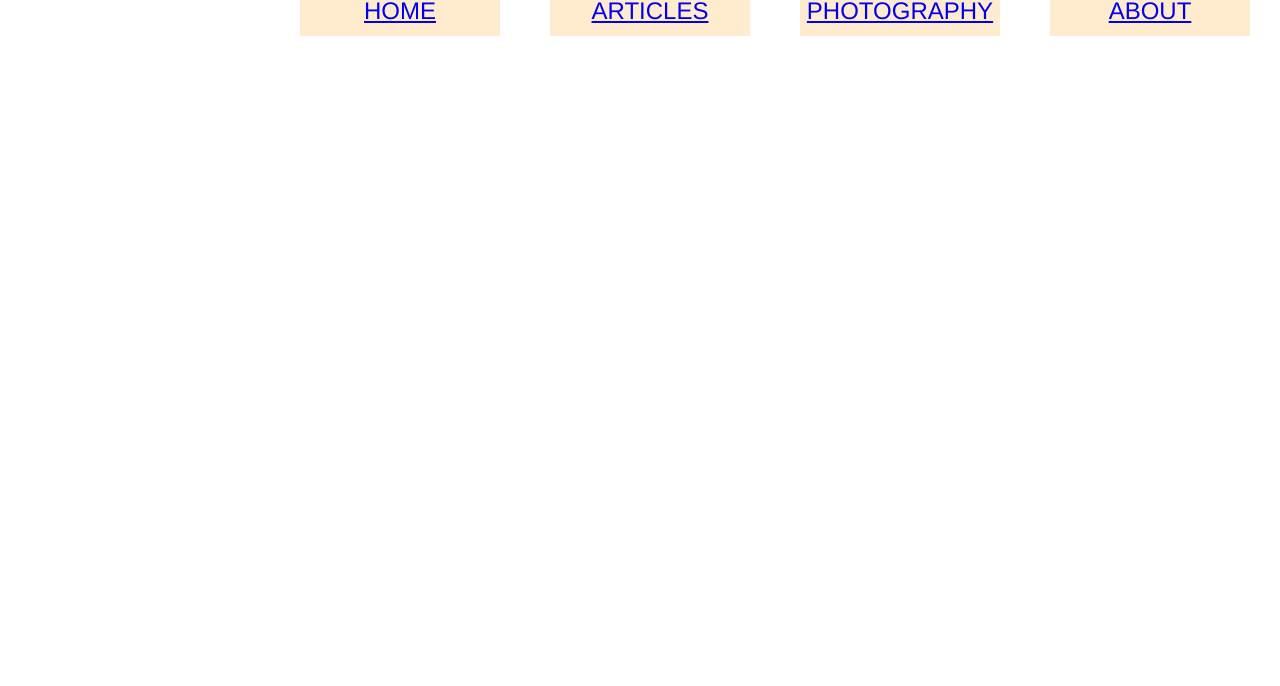
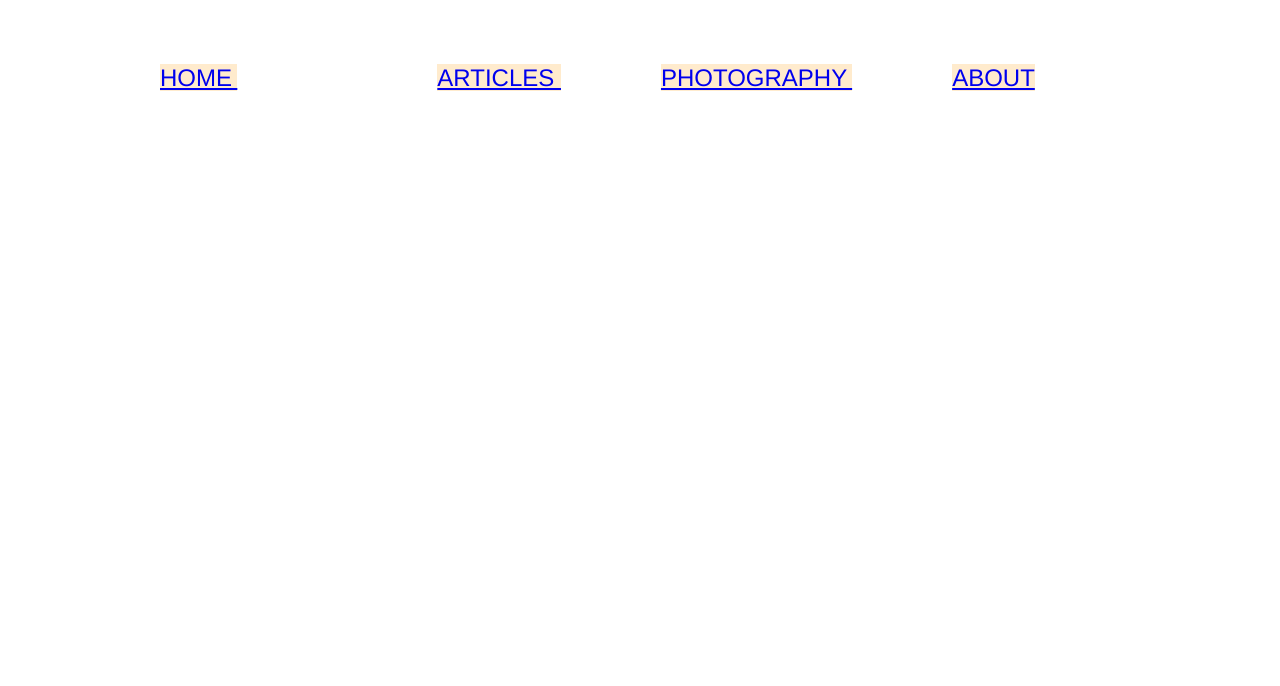
Before and after one commit to NuskaGirru/little_xu, a plain HTML site: page index.html in a window 1280 px wide. Shown: the part 114-800 px from the top of the page. Drawn offline with Linux system fonts and the light colour scheme.

Commit message:
menu tweaks

```diff
--- a/style.css
+++ b/style.css
@@ -24,11 +24,9 @@ body h1 {
 /* Header of the site. Menu */
 
 .box {
-    width: 960px;
-    margin: 0 auto;
     background: blanchedalmond;
     text-align: center;
-    height: 50px;
+    height: 150px;
     width: 200px;
     line-height: 50px;
     text-transform: uppercase;
@@ -39,25 +37,42 @@ body h1 {
 }
 
 #home {
-    position: fixed;
-    top: 100px;
+    position: relative;
+    top: 0px;
+    left: 0px;
+}
+
+#articles {
+    position: relative;
+    top: 0px;
+    left: 200px;
+}
+
+#photography {
+    position: relative;
+    top: 0px;
     left: 300px;
 }
 
-#articles {
-    position: fixed;
-    top: 100px;
-    left: 550px;
+#about {
+    position: relative;
+    top: 0px;
+    left: 400px;
 }
 
-#photography {
-    position: fixed;
-    top: 100px;
-    left: 800px;
+
+
+
+
+
+
+#home-test {
+    position: relative;
+    top: 0px;
+    left: 100px;
 }
 
-#about {
-    position: fixed;
-    top: 100px;
-    left: 1050px;
-}
+#articles-test {
+    position: relative;
+    top: 0px;
+    left: 200px;
```
Also changed, not shown: menu_pages/about.html (+21 -0 lines).
